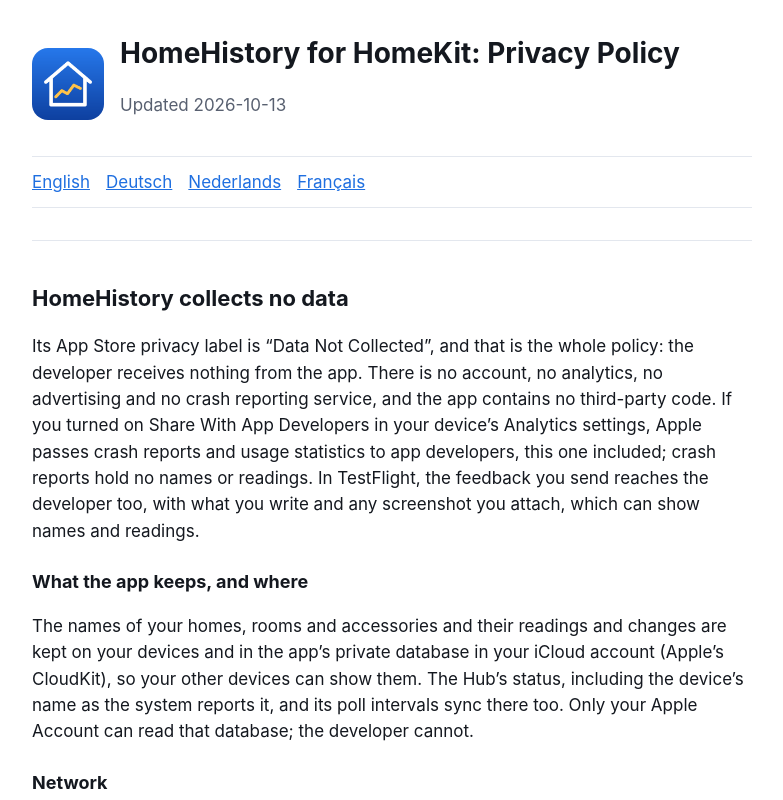
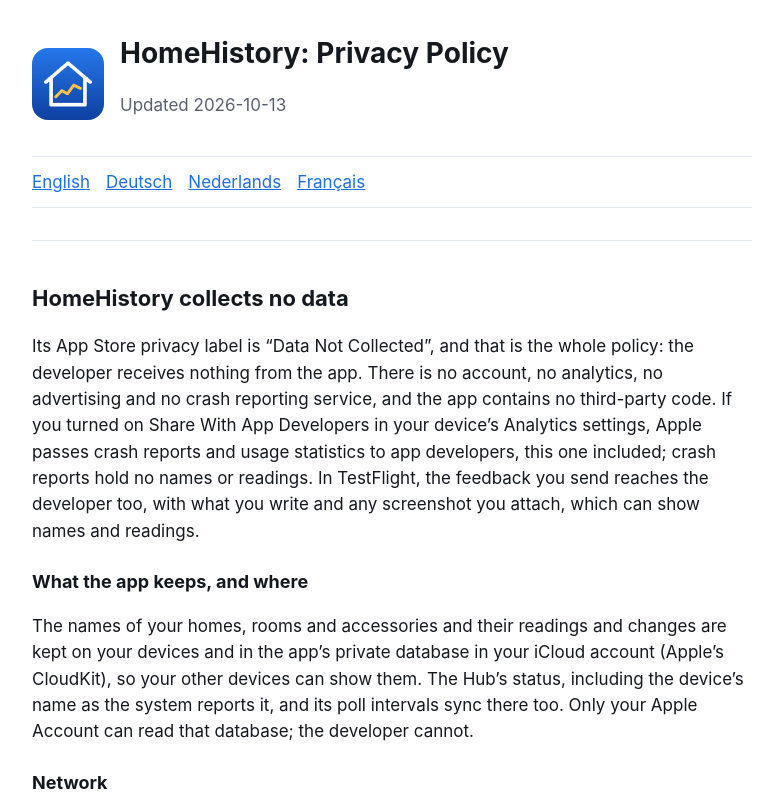
Before and after one commit to xufei547/seedtime-site, a plain HTML site: page homehistory/privacy/index.html in a window 1280 px wide. Shown: the top 800 px of the page, without its empty margins (248-1031 px from the left). Drawn offline with Linux system fonts and the light colour scheme.

Commit message:
HomeHistory privacy policy: title

```diff
--- a/homehistory/privacy/index.html
+++ b/homehistory/privacy/index.html
@@ -3,7 +3,7 @@
 <head>
 <meta charset="utf-8">
 <meta name="viewport" content="width=device-width, initial-scale=1">
-<title>HomeHistory for HomeKit · Privacy Policy</title>
+<title>HomeHistory · Privacy Policy</title>
 <meta name="description" content="HomeHistory collects no data: no server, no account, no analytics. Its App Store privacy label is Data Not Collected.">
 <link rel="icon" href="../icon.png">
 <style>
@@ -22,7 +22,7 @@
 </head>
 <body>
 <main>
-<header><img src="../icon.png" alt=""><div><h1>HomeHistory for HomeKit: Privacy Policy</h1><p class="lead">Updated 2026-10-13</p></div></header>
+<header><img src="../icon.png" alt=""><div><h1>HomeHistory: Privacy Policy</h1><p class="lead">Updated 2026-10-13</p></div></header>
 <nav><a href="#en" lang="en">English</a><a href="#de" lang="de">Deutsch</a><a href="#nl" lang="nl">Nederlands</a><a href="#fr" lang="fr">Français</a></nav>
 
 <section id="en" lang="en">
```
